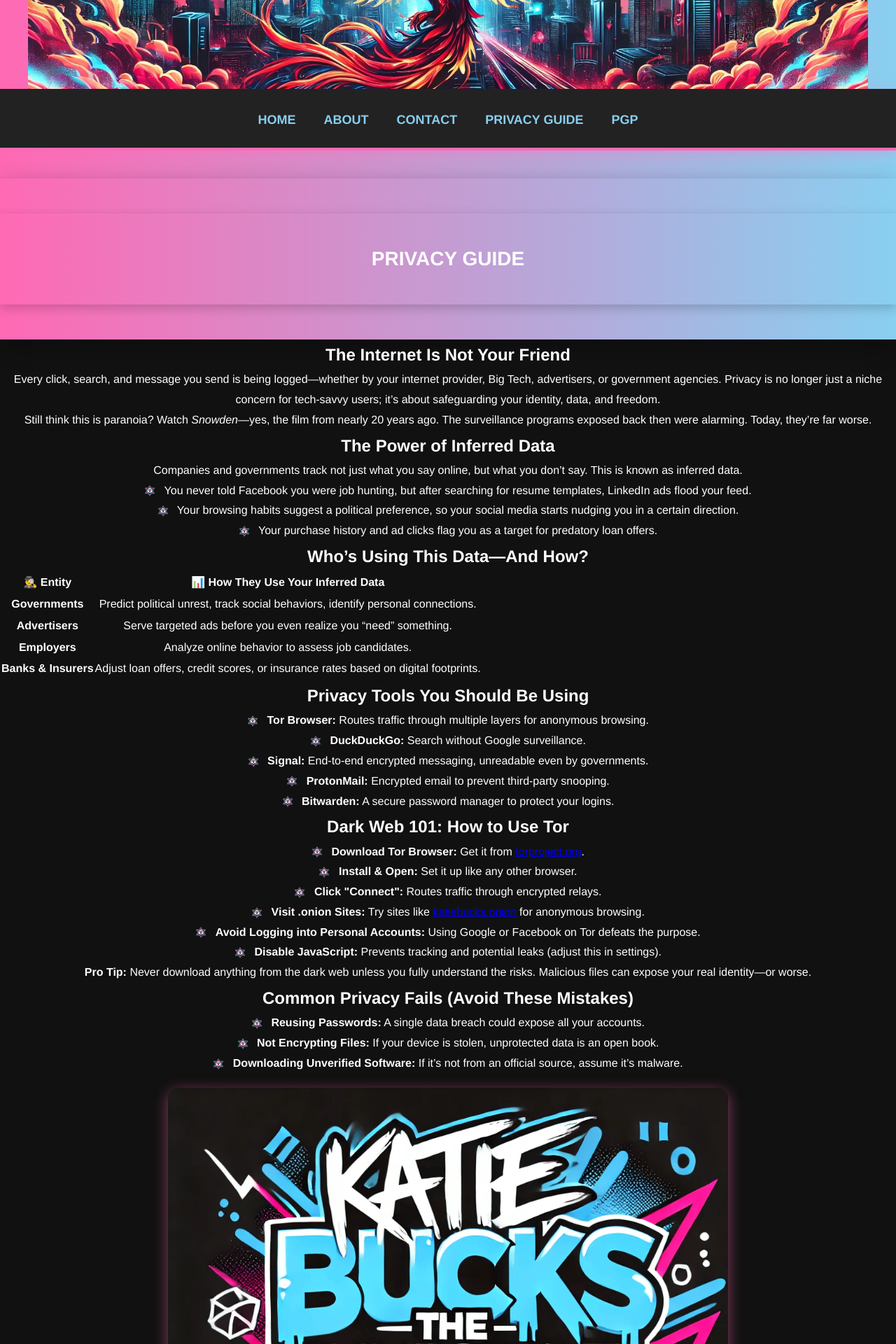
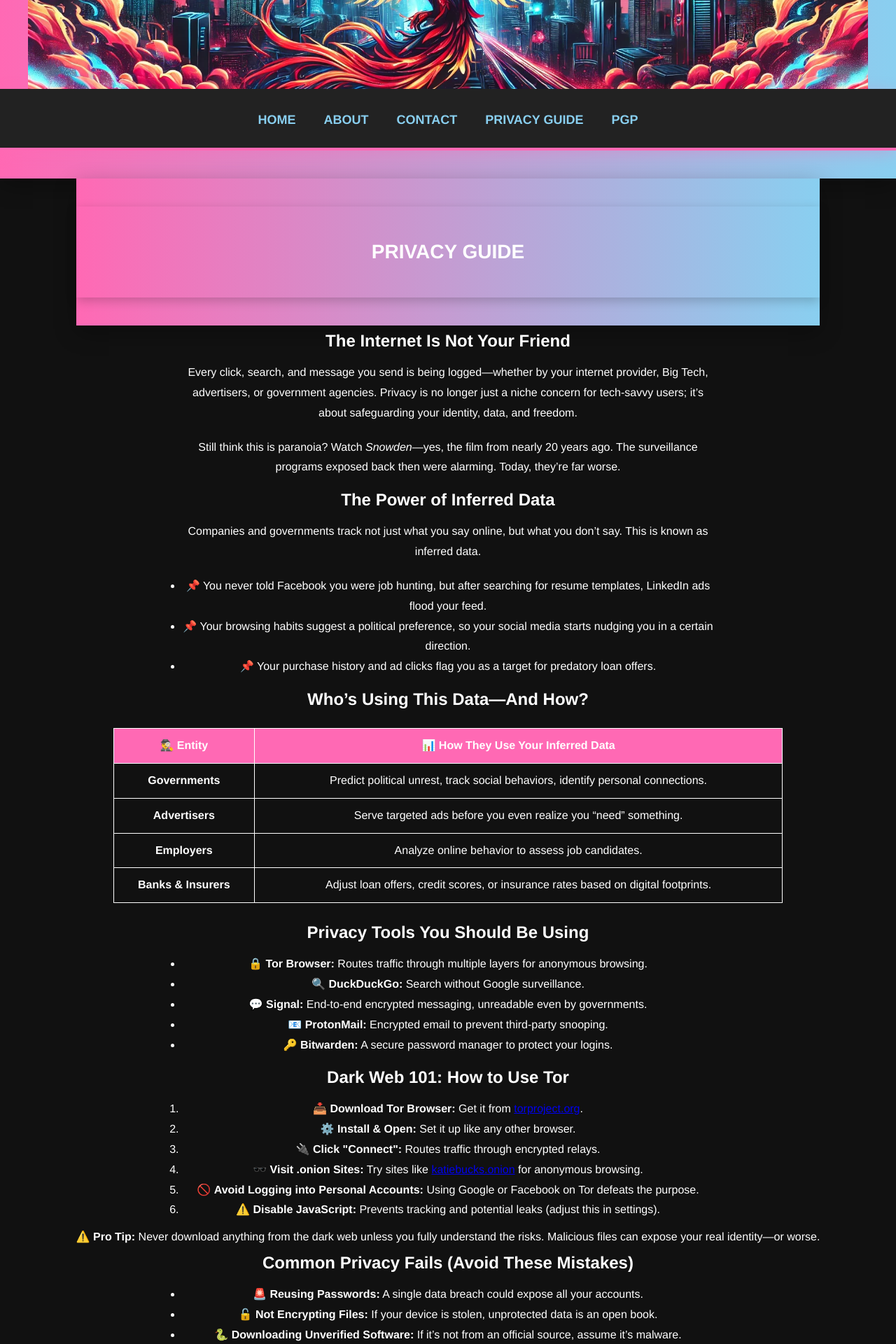
Before and after one commit to katiebucks/katiebucks.xyz, a Jekyll site: the page built from privacyguide.html, in a window 1280 px wide. Shown: the part 313-2233 px from the top of the page at 70% size. Built offline with Jekyll 4.4.1, drawn with Linux system fonts in a browser that asks for light colours.

Commit message:
Update privacyguide.html

```diff
--- a/privacyguide.html
+++ b/privacyguide.html
@@ -19,9 +19,9 @@ description: "Comprehensive guide to online anonymity, Tor, and secure browsing.
         <h2>The Power of Inferred Data</h2>
         <p class="section-text">Companies and governments track not just what you say online, but what you don’t say. This is known as inferred data.</p>
         <ul class="bullet-list">
-            <li><img src="bulletpoint.png" class="bullet-icon"> You never told Facebook you were job hunting, but after searching for resume templates, LinkedIn ads flood your feed.</li>
-            <li><img src="bulletpoint.png" class="bullet-icon"> Your browsing habits suggest a political preference, so your social media starts nudging you in a certain direction.</li>
-            <li><img src="bulletpoint.png" class="bullet-icon"> Your purchase history and ad clicks flag you as a target for predatory loan offers.</li>
+            <li>📌 You never told Facebook you were job hunting, but after searching for resume templates, LinkedIn ads flood your feed.</li>
+            <li>📌 Your browsing habits suggest a political preference, so your social media starts nudging you in a certain direction.</li>
+            <li>📌 Your purchase history and ad clicks flag you as a target for predatory loan offers.</li>
         </ul>
     </section>
 
@@ -54,33 +54,73 @@ description: "Comprehensive guide to online anonymity, Tor, and secure browsing.
     <section class="privacy-tools">
         <h2>Privacy Tools You Should Be Using</h2>
         <ul class="bullet-list">
-            <li><img src="bulletpoint.png" class="bullet-icon"> <strong>Tor Browser:</strong> Routes traffic through multiple layers for anonymous browsing.</li>
-            <li><img src="bulletpoint.png" class="bullet-icon"> <strong>DuckDuckGo:</strong> Search without Google surveillance.</li>
-            <li><img src="bulletpoint.png" class="bullet-icon"> <strong>Signal:</strong> End-to-end encrypted messaging, unreadable even by governments.</li>
-            <li><img src="bulletpoint.png" class="bullet-icon"> <strong>ProtonMail:</strong> Encrypted email to prevent third-party snooping.</li>
-            <li><img src="bulletpoint.png" class="bullet-icon"> <strong>Bitwarden:</strong> A secure password manager to protect your logins.</li>
+            <li>🔒 <strong>Tor Browser:</strong> Routes traffic through multiple layers for anonymous browsing.</li>
+            <li>🔍 <strong>DuckDuckGo:</strong> Search without Google surveillance.</li>
+            <li>💬 <strong>Signal:</strong> End-to-end encrypted messaging, unreadable even by governments.</li>
+            <li>📧 <strong>ProtonMail:</strong> Encrypted email to prevent third-party snooping.</li>
+            <li>🔑 <strong>Bitwarden:</strong> A secure password manager to protect your logins.</li>
         </ul>
     </section>
 
     <section class="dark-web">
         <h2>Dark Web 101: How to Use Tor</h2>
         <ol class="ordered-list">
-            <li><img src="bulletpoint.png" class="bullet-icon"> <strong>Download Tor Browser:</strong> Get it from <a href="https://www.torproject.org" target="_blank">torproject.org</a>.</li>
-            <li><img src="bulletpoint.png" class="bullet-icon"> <strong>Install & Open:</strong> Set it up like any other browser.</li>
-            <li><img src="bulletpoint.png" class="bullet-icon"> <strong>Click "Connect":</strong> Routes traffic through encrypted relays.</li>
-            <li><img src="bulletpoint.png" class="bullet-icon"> <strong>Visit .onion Sites:</strong> Try sites like <a href="http://katiebucks.onion">katiebucks.onion</a> for anonymous browsing.</li>
-            <li><img src="bulletpoint.png" class="bullet-icon"> <strong>Avoid Logging into Personal Accounts:</strong> Using Google or Facebook on Tor defeats the purpose.</li>
-            <li><img src="bulletpoint.png" class="bullet-icon"> <strong>Disable JavaScript:</strong> Prevents tracking and potential leaks (adjust this in settings).</li>
+            <li>📥 <strong>Download Tor Browser:</strong> Get it from <a href="https://www.torproject.org" target="_blank">torproject.org</a>.</li>
+            <li>⚙️ <strong>Install & Open:</strong> Set it up like any other browser.</li>
+            <li>🔌 <strong>Click "Connect":</strong> Routes traffic through encrypted relays.</li>
+            <li>🕶️ <strong>Visit .onion Sites:</strong> Try sites like <a href="http://katiebucks.onion">katiebucks.onion</a> for anonymous browsing.</li>
+            <li>🚫 <strong>Avoid Logging into Personal Accounts:</strong> Using Google or Facebook on Tor defeats the purpose.</li>
+            <li>⚠️ <strong>Disable JavaScript:</strong> Prevents tracking and potential leaks (adjust this in settings).</li>
         </ol>
-        <p class="pro-tip"><strong>Pro Tip:</strong> Never download anything from the dark web unless you fully understand the risks. Malicious files can expose your real identity—or worse.</p>
+        <p class="pro-tip"><strong>⚠️ Pro Tip:</strong> Never download anything from the dark web unless you fully understand the risks. Malicious files can expose your real identity—or worse.</p>
     </section>
 
     <section class="privacy-fails">
         <h2>Common Privacy Fails (Avoid These Mistakes)</h2>
         <ul class="bullet-list">
-            <li><img src="bulletpoint.png" class="bullet-icon"> <strong>Reusing Passwords:</strong> A single data breach could expose all your accounts.</li>
-            <li><img src="bulletpoint.png" class="bullet-icon"> <strong>Not Encrypting Files:</strong> If your device is stolen, unprotected data is an open book.</li>
-            <li><img src="bulletpoint.png" class="bullet-icon"> <strong>Downloading Unverified Software:</strong> If it’s not from an official source, assume it’s malware.</li>
+            <li>🚨 <strong>Reusing Passwords:</strong> A single data breach could expose all your accounts.</li>
+            <li>🔓 <strong>Not Encrypting Files:</strong> If your device is stolen, unprotected data is an open book.</li>
+            <li>🐍 <strong>Downloading Unverified Software:</strong> If it’s not from an official source, assume it’s malware.</li>
         </ul>
     </section>
 </main>
+
+<style>
+    .page-header {
+        text-align: center;
+        padding: 40px 0;
+        background: linear-gradient(90deg, #FF69B4, #89CFF0);
+        color: white;
+        font-size: 28px;
+    }
+    .section-text, .bullet-list, .ordered-list {
+        max-width: 800px;
+        margin: auto;
+        padding: 10px 20px;
+    }
+    .data-table {
+        width: 90%;
+        margin: 20px auto;
+        border-collapse: collapse;
+    }
+    .data-table th, .data-table td {
+        border: 1px solid white;
+        padding: 10px;
+    }
+    .data-table th {
+        background: #FF69B4;
+        color: white;
+    }
+    @media (max-width: 768px) {
+        .page-header {
+            font-size: 22px;
+        }
+        .section-text, .bullet-list, .ordered-list {
+            width: 100%;
+            padding: 10px;
+        }
+        .data-table {
+            width: 100%;
+        }
+    }
+</style>
```
